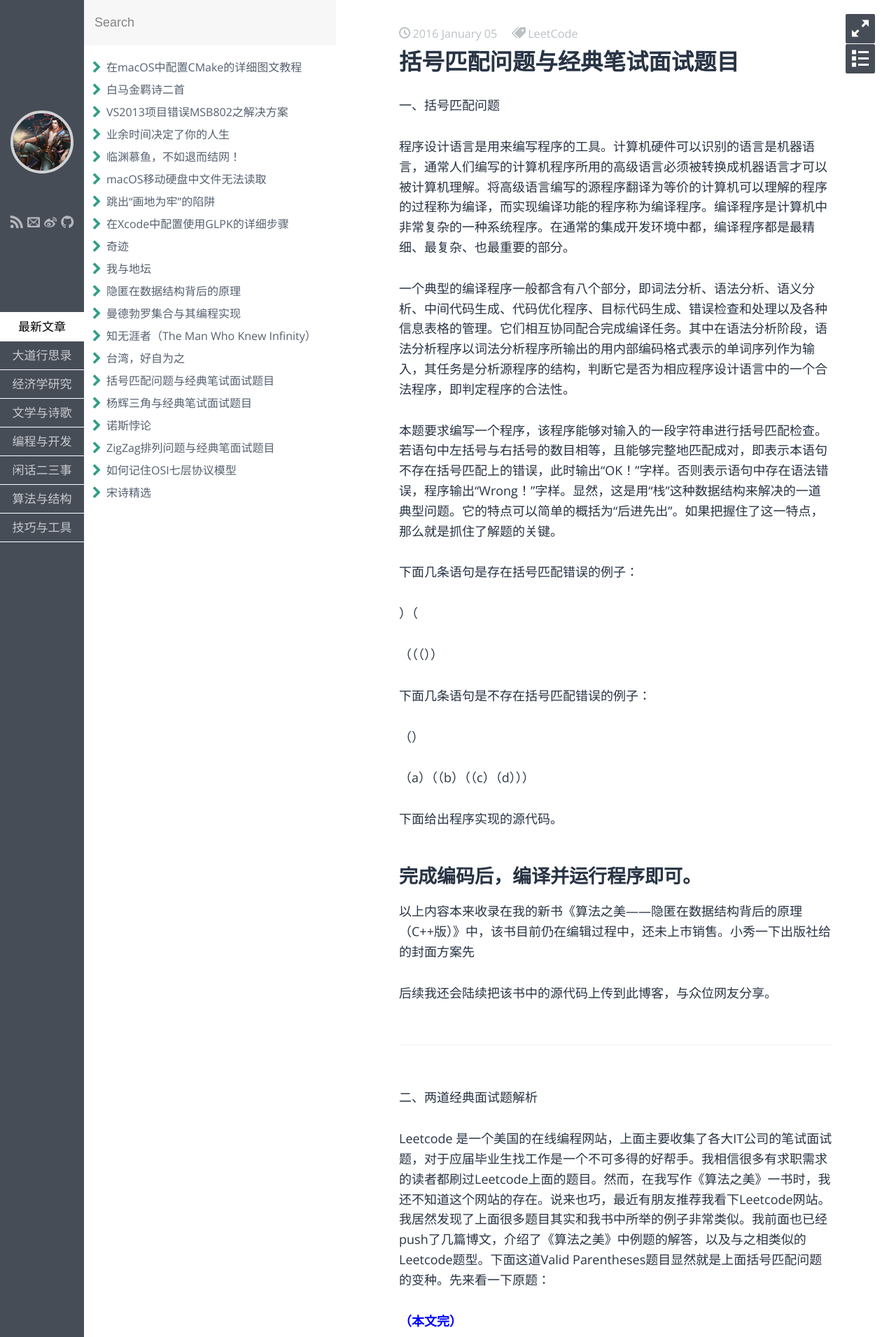
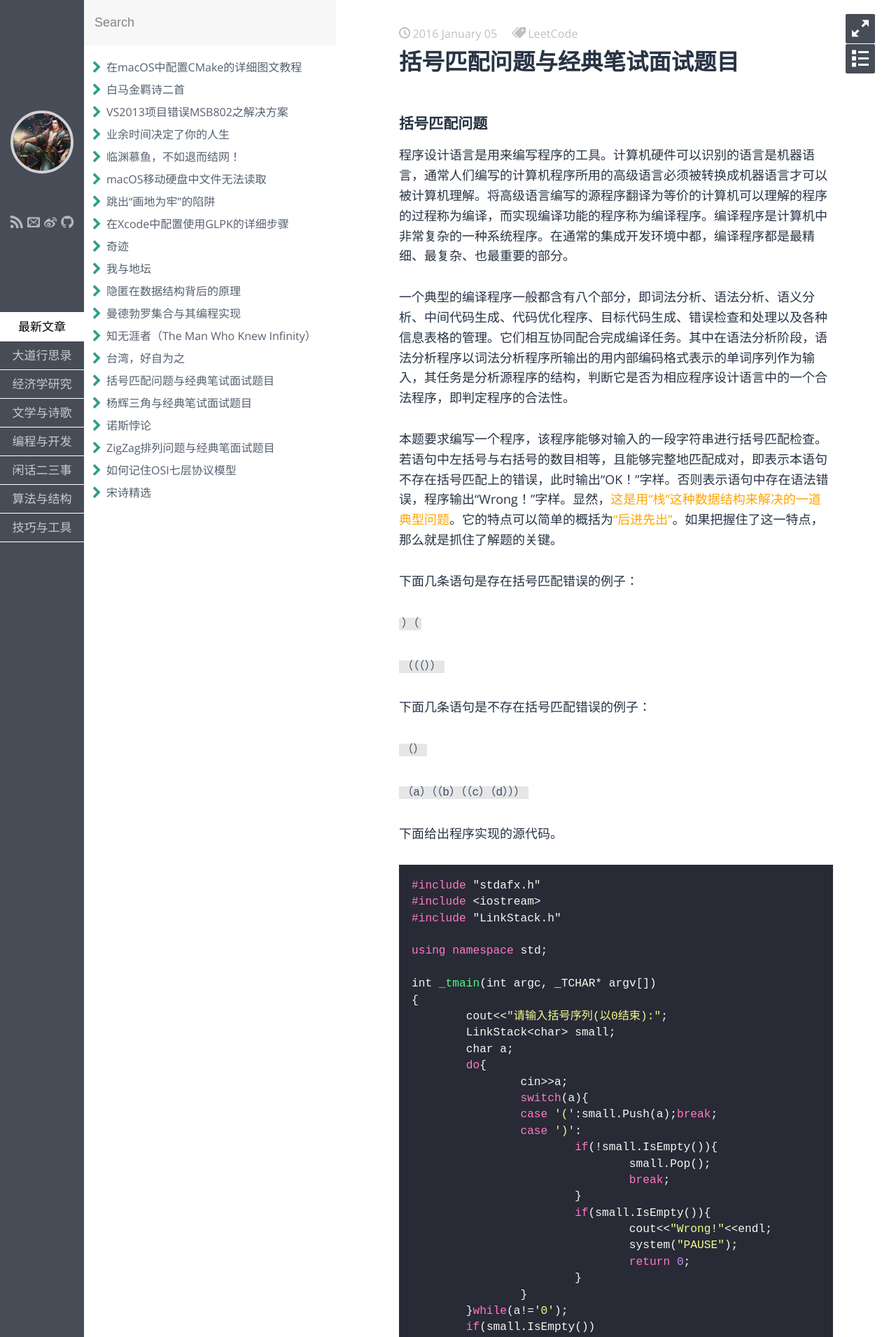
Before and after one commit to fzuo/baimafujinji, a Jekyll site: the page built from _posts/algorithm/2016-01-05-leetcode-valid-parentheses.md, in a window 1280 px wide. Shown: the top 1911 px of the page at 70% size. Built offline with Jekyll 4.4.1, drawn with Linux system fonts in a browser that asks for light colours; some web fonts are replaced; some of the changed text lies outside the part shown.

Commit message:
Update 2016-01-05-leetcode-valid-parentheses.md

````diff
--- a/_posts/algorithm/2016-01-05-leetcode-valid-parentheses.md
+++ b/_posts/algorithm/2016-01-05-leetcode-valid-parentheses.md
@@ -6,51 +6,79 @@ tags: LeetCode
 keywords: LeetCode,括号匹配问题
 ---
 
-一、括号匹配问题
-
-
+### 括号匹配问题
 
 程序设计语言是用来编写程序的工具。计算机硬件可以识别的语言是机器语言，通常人们编写的计算机程序所用的高级语言必须被转换成机器语言才可以被计算机理解。将高级语言编写的源程序翻译为等价的计算机可以理解的程序的过程称为编译，而实现编译功能的程序称为编译程序。编译程序是计算机中非常复杂的一种系统程序。在通常的集成开发环境中都，编译程序都是最精细、最复杂、也最重要的部分。
 
-
-
 一个典型的编译程序一般都含有八个部分，即词法分析、语法分析、语义分析、中间代码生成、代码优化程序、目标代码生成、错误检查和处理以及各种信息表格的管理。它们相互协同配合完成编译任务。其中在语法分析阶段，语法分析程序以词法分析程序所输出的用内部编码格式表示的单词序列作为输入，其任务是分析源程序的结构，判断它是否为相应程序设计语言中的一个合法程序，即判定程序的合法性。
 
-
-
-本题要求编写一个程序，该程序能够对输入的一段字符串进行括号匹配检查。若语句中左括号与右括号的数目相等，且能够完整地匹配成对，即表示本语句不存在括号匹配上的错误，此时输出“OK！”字样。否则表示语句中存在语法错误，程序输出“Wrong！”字样。显然，这是用“栈”这种数据结构来解决的一道典型问题。它的特点可以简单的概括为“后进先出”。如果把握住了这一特点，那么就是抓住了解题的关键。
-
-
+本题要求编写一个程序，该程序能够对输入的一段字符串进行括号匹配检查。若语句中左括号与右括号的数目相等，且能够完整地匹配成对，即表示本语句不存在括号匹配上的错误，此时输出“OK！”字样。否则表示语句中存在语法错误，程序输出“Wrong！”字样。显然，<span style="color:orange">这是用“栈”这种数据结构来解决的一道典型问题</span>。它的特点可以简单的概括为<span style="color:orange">“后进先出”</span>。如果把握住了这一特点，那么就是抓住了解题的关键。
 
 下面几条语句是存在括号匹配错误的例子：
 
-）（
+`）（`
 
-（（（））
+`（（（））`
 
 下面几条语句是不存在括号匹配错误的例子：
 
-（）
+`（）`
 
-（a）（（b）（（c）（d）））
+`（a）（（b）（（c）（d）））`
 
 下面给出程序实现的源代码。
 
+```cpp
+#include "stdafx.h"
+#include <iostream>
+#include "LinkStack.h"
 
+using namespace std;
+
+int _tmain(int argc, _TCHAR* argv[])
+{
+	cout<<"请输入括号序列(以0结束):";
+	LinkStack<char> small;
+	char a;
+	do{
+		cin>>a;
+		switch(a){
+		case '(':small.Push(a);break;
+		case ')':
+			if(!small.IsEmpty()){
+				small.Pop();
+				break;
+			}
+			if(small.IsEmpty()){
+				cout<<"Wrong!"<<endl;
+				system("PAUSE");
+				return 0;
+			}
+		}
+	}while(a!='0');
+	if(small.IsEmpty())
+		cout<<"OK!"<<endl;
+	else
+		cout<<"Wrong!"<<endl;
+
+	system("PAUSE");
+	return 0;
+}
+```
 
 完成编码后，编译并运行程序即可。
----------------------------------
 
-以上内容本来收录在我的新书《算法之美——隐匿在数据结构背后的原理（C++版）》中，该书目前仍在编辑过程中，还未上市销售。小秀一下出版社给的封面方案先
+--------------------------------
 
+以上内容摘选自在我的新书《算法之美——隐匿在数据结构背后的原理（C++版）》。探秘算法世界，求索数据结构之道；汇集经典问题，畅享编程技法之趣；点拨求职热点，敲开业界名企之门。获取更多关于算法的精彩内容，欢迎关注或参阅《算法之美（隐匿在数据结构背后的原理）》一书。
 
-
-
-后续我还会陆续把该书中的源代码上传到此博客，与众位网友分享。
+<p align="center">
+<img src="https://fzuo.github.io/assets/img/leetcode/leetcode06.png" width="190">
+</p>
 
 ---------------------------------
 
-二、两道经典面试题解析
+### 两道经典面试题解析
 
 Leetcode 是一个美国的在线编程网站，上面主要收集了各大IT公司的笔试面试题，对于应届毕业生找工作是一个不可多得的好帮手。我相信很多有求职需求的读者都刷过Leetcode上面的题目。然而，在我写作《算法之美》一书时，我还不知道这个网站的存在。说来也巧，最近有朋友推荐我看下Leetcode网站。我居然发现了上面很多题目其实和我书中所举的例子非常类似。我前面也已经push了几篇博文，介绍了《算法之美》中例题的解答，以及与之相类似的Leetcode题型。下面这道Valid Parentheses题目显然就是上面括号匹配问题的变种。先来看一下原题：
 
````
